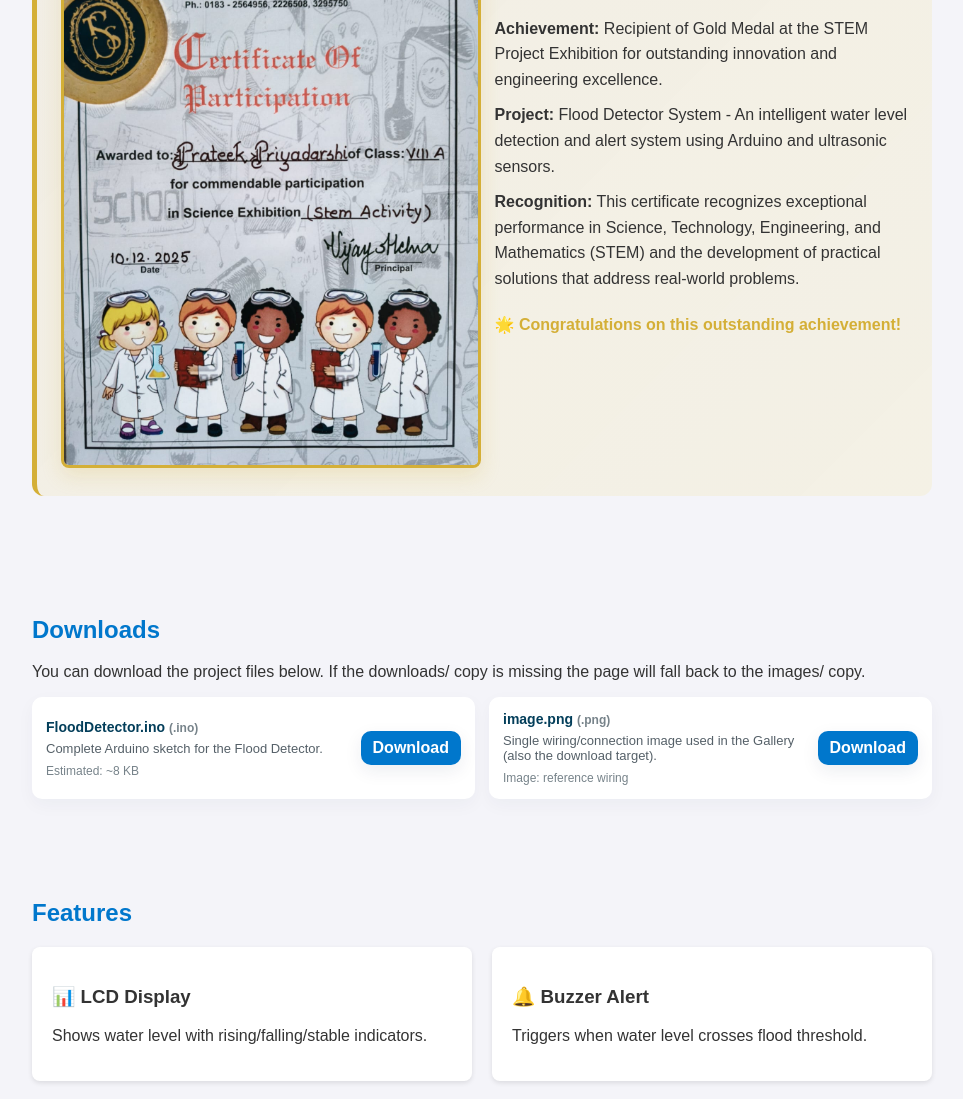
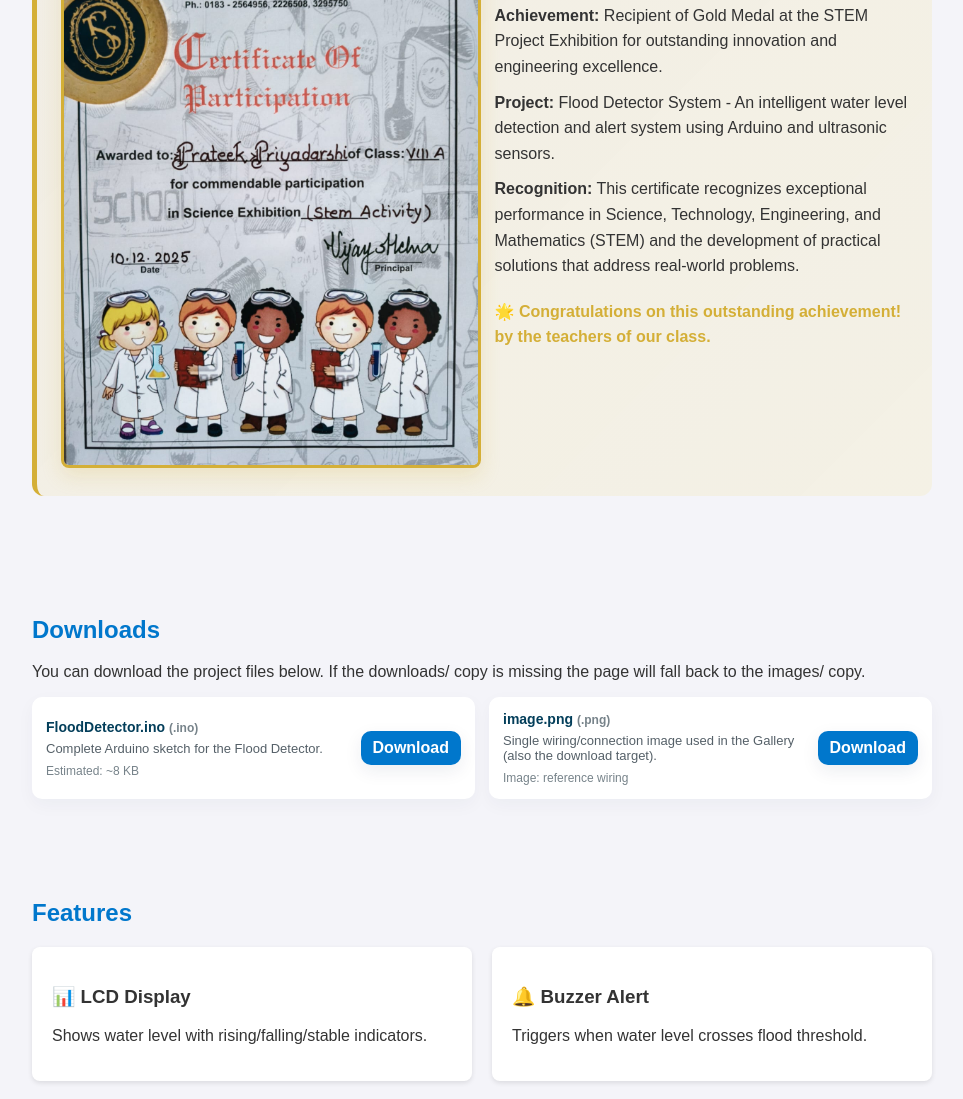
Before and after one commit to TesterChip/Flood-Detector, a plain HTML site: page index.html in a window 1280 px wide. Shown: the part 5541-6640 px from the top of the page, without its empty margins (158-1121 px from the left). Drawn offline with Linux system fonts and the light colour scheme.

Commit message:
Update index.html

```diff
--- a/index.html
+++ b/index.html
@@ -286,7 +286,7 @@ void loop() {
         <p><strong>Achievement:</strong> Recipient of Gold Medal at the STEM Project Exhibition for outstanding innovation and engineering excellence.</p>
         <p><strong>Project:</strong> Flood Detector System - An intelligent water level detection and alert system using Arduino and ultrasonic sensors.</p>
         <p><strong>Recognition:</strong> This certificate recognizes exceptional performance in Science, Technology, Engineering, and Mathematics (STEM) and the development of practical solutions that address real-world problems.</p>
-        <p style="margin-top:20px;font-weight:700;color:#d4af37;">🌟 Congratulations on this outstanding achievement!</p>
+        <p style="margin-top:20px;font-weight:700;color:#d4af37;">🌟 Congratulations on this outstanding achievement! by the teachers of our class.</p>
       </div>
     </div>
   </div>
```
